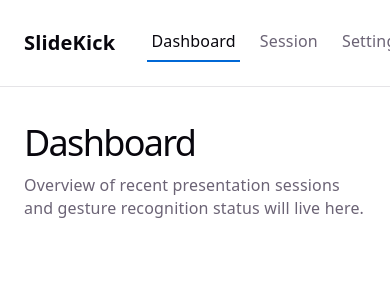
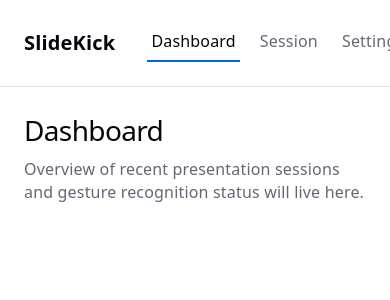
Before and after one commit to ndulkis/slidekick, a React (Vite) app in the folder frontend/: page / in a window 390 px wide. Shown: the top 300 px of the page. Built offline with nearby package versions, Linux system fonts and the light colour scheme; no server answers.

Commit message:
style: shrink page headings to fit the app window

```diff
--- a/frontend/src/index.css
+++ b/frontend/src/index.css
@@ -69,13 +69,14 @@ h2 {
   color: var(--text-h);
 }
 
+/* Sized for an app window (about 1100 x 850), not a landing page, so the
+   camera preview gets the room. */
 h1 {
-  font-size: 56px;
-  letter-spacing: -1.68px;
-  margin: 32px 0;
+  font-size: 32px;
+  letter-spacing: -0.64px;
+  margin: 8px 0 16px;
   @media (max-width: 1024px) {
-    font-size: 36px;
-    margin: 20px 0;
+    font-size: 28px;
   }
 }
 h2 {
```
